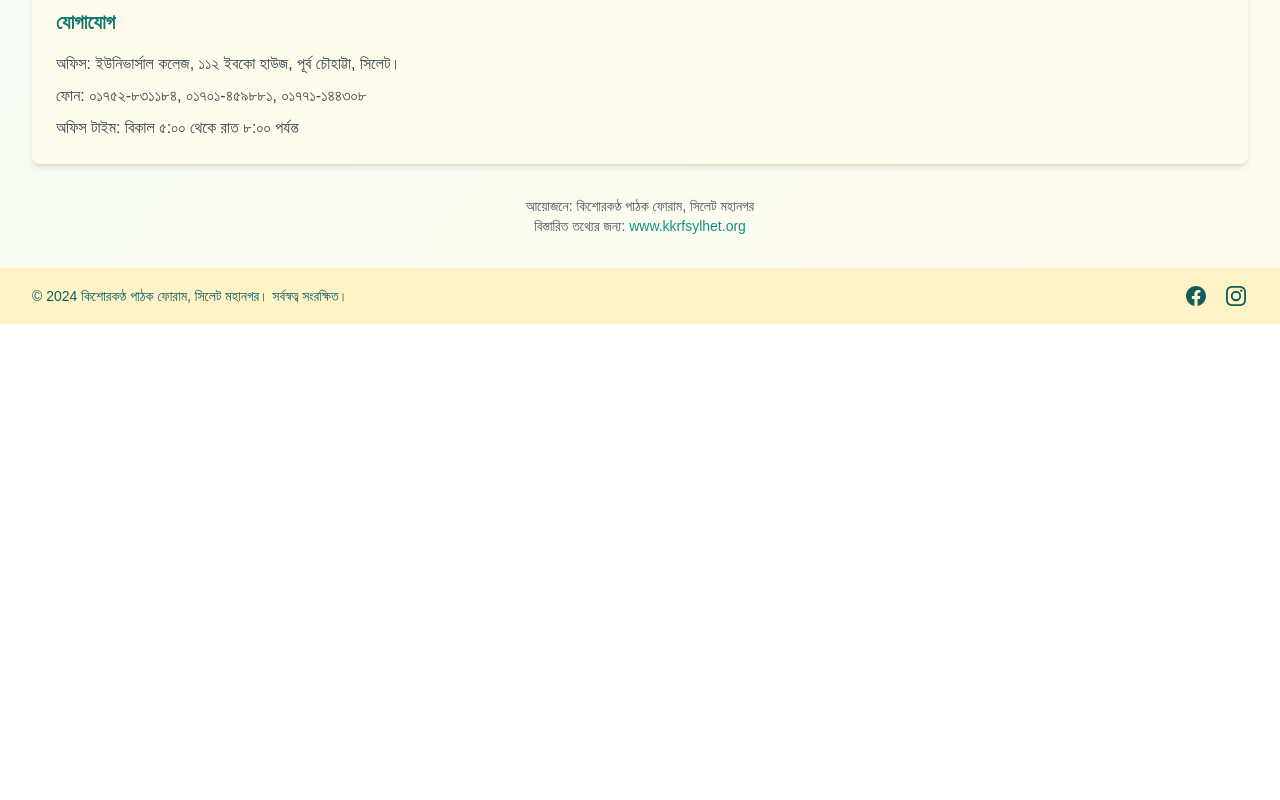
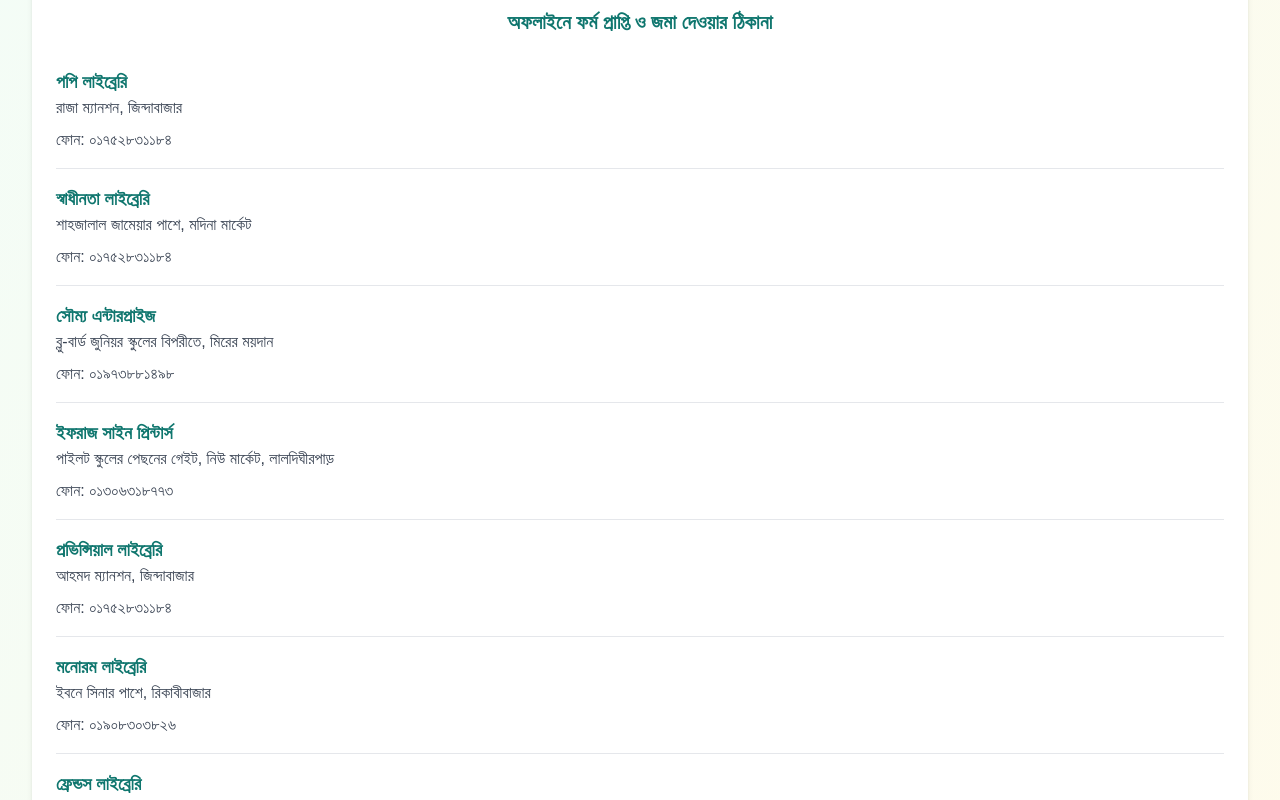
Before and after one commit to Mufassir-Chowdhury/kkrf, a SvelteKit app: page /medhabritti-2024 in a window 1280 px wide. Shown: the part 1380-2180 px from the top of the page. Before the commit the page ends 1704 px from the top, so only its background shows below. Built offline with nearby package versions, Linux system fonts and the light colour scheme.

Commit message:
added library information

```diff
--- a/src/routes/medhabritti-2024/+page.svelte
+++ b/src/routes/medhabritti-2024/+page.svelte
@@ -19,6 +19,44 @@
       "ট্যালেন্টপুল, সাধারণ ও বিশেষ এই তিনটি গ্রেডে বৃত্তিপ্রাপ্ত ছাত্র-ছাত্রীদের এককালীন শিক্ষা ব্যয় বাবদ নগদ অর্থ, সনদপত্র ও আকর্ষণীয় পুরষ্কার প্রদান করা হবে।",
       "৪র্থ থেকে ১০ম শ্রেণি পর্যন্ত সকল রেজিস্ট্রেশন ফি ২০০/- (দুইশত টাকা)।"
     ];
+
+    const offices = [
+      {
+        name: "পপি লাইব্রেরি",
+        address: "রাজা ম্যানশন, জিন্দাবাজার",
+        phone: "০১৭৫২৮৩১১৮৪"
+      },
+      {
+        name: "স্বাধীনতা লাইব্রেরি",
+        address: "শাহজালাল জামেয়ার পাশে, মদিনা মার্কেট",
+        phone: "০১৭৫২৮৩১১৮৪"
+      },
+      {
+        name: "সৌম্য এন্টারপ্রাইজ",
+        address: "ব্লু-বার্ড জুনিয়র স্কুলের বিপরীতে, মিরের ময়দান",
+        phone: "০১৯৭৩৮৮১৪৯৮"
+      },
+      {
+        name: "ইফরাজ সাইন প্রিন্টার্স",
+        address: "পাইলট স্কুলের পেছনের গেইট, নিউ মার্কেট, লালদিঘীরপাড়",
+        phone: "০১৩০৬৩১৮৭৭৩"
+      },
+      {
+        name: "প্রভিন্সিয়াল লাইব্রেরি",
+        address: "আহমদ ম্যানশন, জিন্দাবাজার",
+        phone: "০১৭৫২৮৩১১৮৪"
+      },
+      {
+        name: "মনোরম লাইব্রেরি",
+        address: "ইবনে সিনার পাশে, রিকাবীবাজার",
+        phone: "০১৯০৮৩০৩৮২৬"
+      },
+      {
+        name: "ফ্রেন্ডস লাইব্রেরি",
+        address: "আম্বরখানা গার্লস এর বিপরীতে, হাউজিং স্টেট",
+        phone: "০১৭৫২৮৩১১৮৪"
+      }
+    ]
   </script>
 
   <svelte:head>
@@ -77,6 +115,21 @@
           অথবা স্কুল প্রতিনিধির সাথে যোগাযোগ করুন।
         </p>
       </div>
+      <div in:fly="{{ y: 50, duration: 500, delay: 600 }}" class="bg-white p-6 rounded-lg shadow-md">
+        <h3 class="text-xl font-semibold text-teal-700 mb-4 text-center">অফলাইনে ফর্ম প্রাপ্তি ও জমা দেওয়ার ঠিকানা</h3>
+
+        {#each offices as office}
+          <div class="py-4 border-b">
+            <h4 class="text-lg font-semibold text-teal-700">{office.name}</h4>
+            <p class="text-gray-700 mb-2">
+              {office.address}
+            </p>
+            <p class="text-gray-700">
+              ফোন: {office.phone}
+            </p>
+          </div>
+        {/each}
+      </div>
 
       <div in:fly="{{ y: 50, duration: 500, delay: 800 }}" class="bg-amber-50 p-6 rounded-lg shadow-md">
         <h3 class="text-xl font-semibold text-teal-700 mb-4">যোগাযোগ</h3>
```
